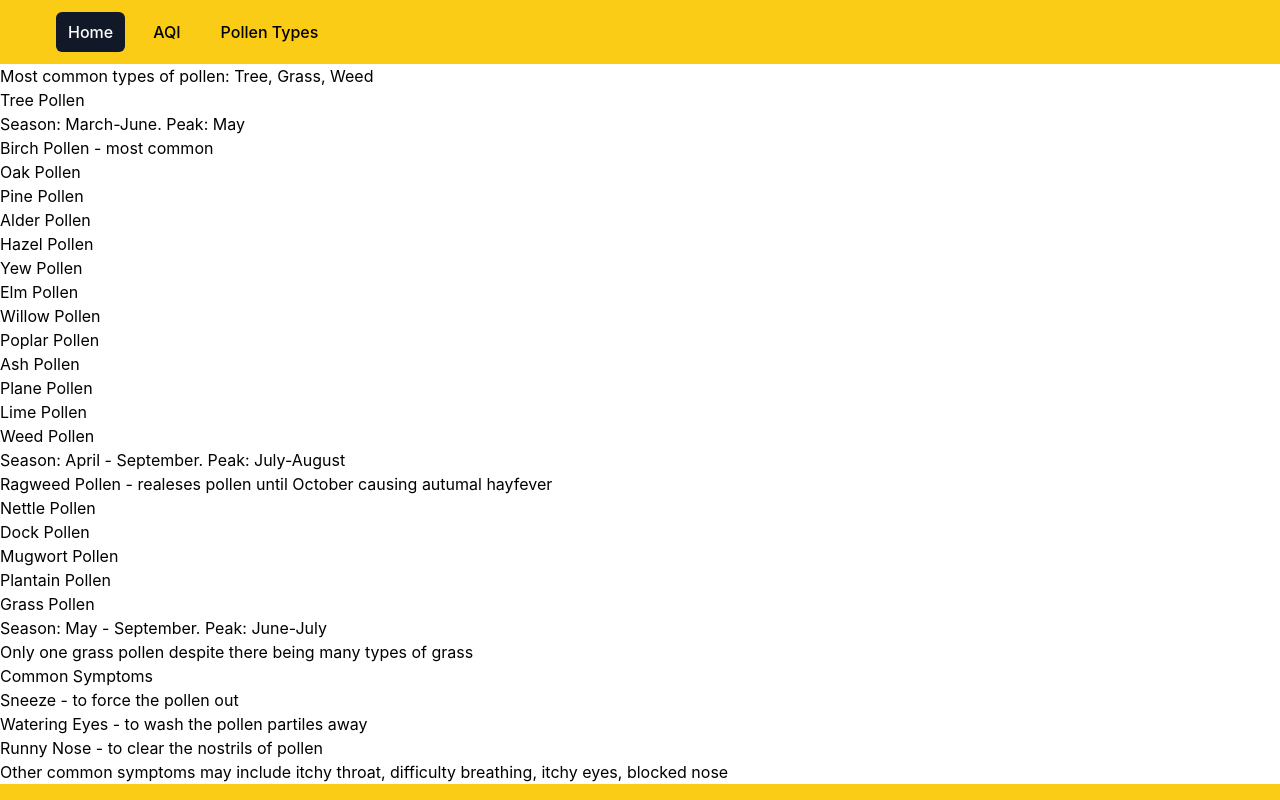
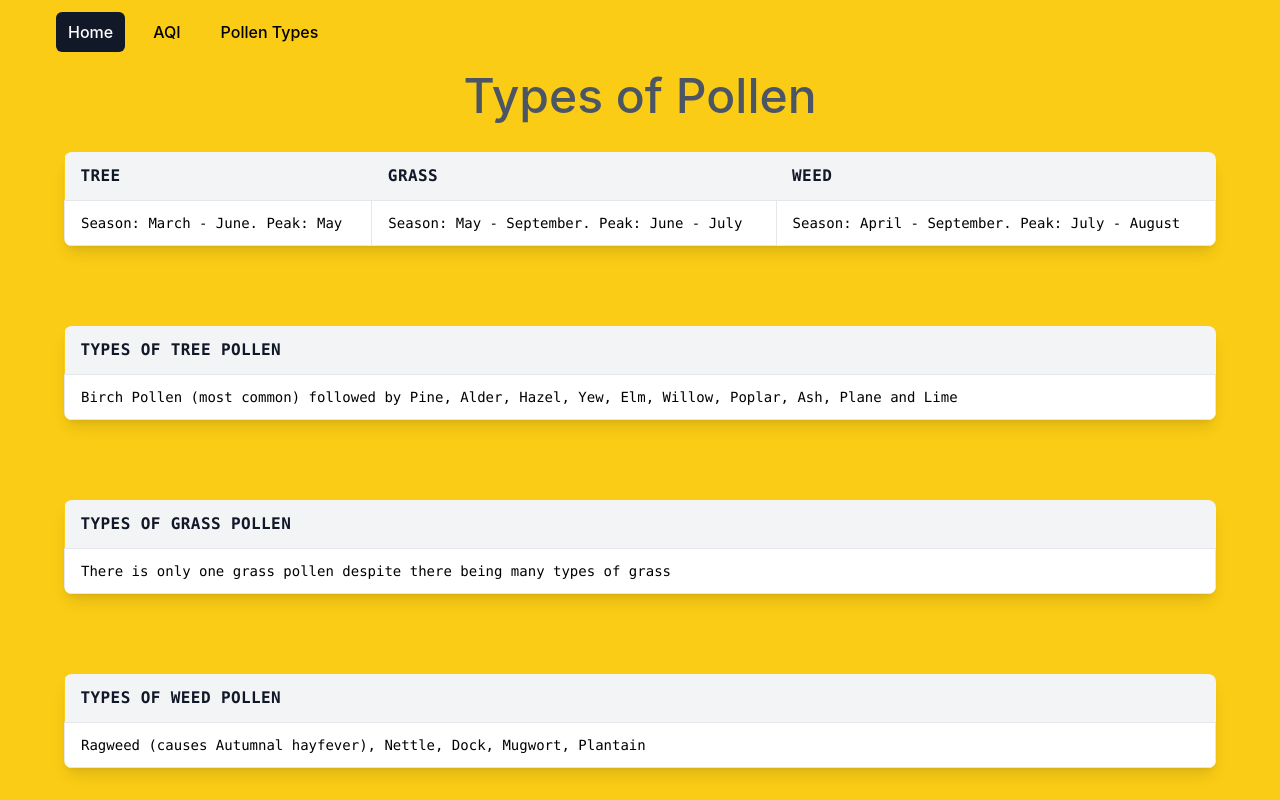
Before and after one commit to Pollon-Pollution-Organisation/pollen-and-pollution, a React (Create React App) app: page /#/pollen_types in a window 1280 px wide. Shown: the top 800 px of the page. Built offline with nearby package versions, Linux system fonts and the light colour scheme; the HTML template or start-up script is replaced by a standard one.

Commit message:
added basic tables showing different pollen types

```diff
--- a/src/components/PollenTypesPage/PollenTypesPage.js
+++ b/src/components/PollenTypesPage/PollenTypesPage.js
@@ -8,57 +8,106 @@ import React from 'react';
 
 function PollenTypesPage() {
     return (
-        <div>
-<h3>Most common types of pollen: Tree, Grass, Weed</h3>
 
-<h4> Tree Pollen </h4>
-<p>Season: March-June. Peak: May</p>
-<ul>
-
-    <li>Birch Pollen - most common</li>
-    <li>Oak Pollen</li>
-    <li>Pine Pollen</li>
-    <li>Alder Pollen</li>
-    <li>Hazel Pollen</li>
-    <li>Yew Pollen</li>
-    <li>Elm Pollen</li>
-    <li>Willow Pollen</li>
-    <li>Poplar Pollen</li>
-    <li>Ash Pollen</li>
-    <li>Plane Pollen</li>
-    <li>Lime Pollen</li>
-    </ul>
-
-    <h4> Weed Pollen </h4>
-    <p>Season: April - September. Peak: July-August</p>
-<ul>
-    <li>Ragweed Pollen - realeses pollen until October causing autumal hayfever</li>
-    <li>Nettle Pollen</li>
-    <li>Dock Pollen</li>
-    <li>Mugwort Pollen</li>
-    <li>Plantain Pollen</li>
-    </ul>
+        <main className='bg-yellow-400 px-10'>
 
 
-    <h4> Grass Pollen </h4>
-    <p>Season: May - September. Peak: June-July</p>
-<ul>
-    <li>Only one grass pollen despite there being many types of grass</li>
-    </ul>
+            <div className="flex justify-center">
+                <h3 className='text-5xl py-2 text-gray-600 font-medium'>
+                    Types of Pollen
+                </h3>
+            </div>
 
-    <h4> Common Symptoms </h4>
-<ul>
-    <li>Sneeze - to force the pollen out</li>
-    <li>Watering Eyes - to wash the pollen partiles away</li>
-    <li>Runny Nose - to clear the nostrils of pollen</li>
 
-    <p> Other common symptoms may include itchy throat, difficulty breathing, itchy eyes, blocked nose</p>
+            <section className="container mx-auto p-6 font-mono">
+                <div className="w-full mb-8 overflow-hidden rounded-lg shadow-lg">
+                    <div className="w-full overflow-x-auto">
+                        <table className="w-full">
+                            <thead>
+                                <tr className="text-md font-semibold tracking-wide text-left text-gray-900 bg-gray-100 uppercase border-b border-gray-600">
+                                    <th className="px-4 py-3">Tree</th>
+                                    <th className="px-4 py-3">Grass</th>
+                                    <th className="px-4 py-3">Weed</th>
+                                </tr>
+                            </thead>
 
-    </ul>
+                            <tbody className="bg-white">
+                                <tr clasNames="text-gray-700">
+                                    <td className="px-4 py-3 text-sm border">Season: March - June. Peak: May</td>
+                                    <td className="px-4 py-3 text-sm border">Season: May - September. Peak: June - July</td>
+                                    <td className="px-4 py-3 text-sm border">Season: April - September. Peak: July - August</td>
+                                </tr>
+                            </tbody>
+                        </table>
+                    </div>
+                </div>
+            </section>
 
-        </div>
+            <section className="container mx-auto p-6 font-mono">
+                <div className="w-full mb-8 overflow-hidden rounded-lg shadow-lg">
+                    <div className="w-full overflow-x-auto">
+                        <table className="w-full">
+                            <thead>
+                                <tr className="text-md font-semibold tracking-wide text-left text-gray-900 bg-gray-100 uppercase border-b border-gray-600">
+                                    <th className="px-4 py-3">Types of Tree Pollen</th>
+                                </tr>
+                            </thead>
+
+                            <tbody className="bg-white">
+                                <tr clasNames="text-gray-700">
+                                    <td className="px-4 py-3 text-sm border">Birch Pollen (most common) followed by Pine, Alder, Hazel, Yew, Elm, Willow, Poplar, Ash, Plane and Lime</td>
+                                </tr>
+                            </tbody>
+                        </table>
+                    </div>
+                </div>
+            </section>
+
+            <section className="container mx-auto p-6 font-mono">
+                <div className="w-full mb-8 overflow-hidden rounded-lg shadow-lg">
+                    <div className="w-full overflow-x-auto">
+                        <table className="w-full">
+                            <thead>
+                                <tr className="text-md font-semibold tracking-wide text-left text-gray-900 bg-gray-100 uppercase border-b border-gray-600">
+                                    <th className="px-4 py-3">Types of Grass Pollen</th>
+                                </tr>
+                            </thead>
+
+                            <tbody className="bg-white">
+                                <tr clasNames="text-gray-700">
+                                    <td className="px-4 py-3 text-sm border">There is only one grass pollen despite there being many types of grass</td>
+                                </tr>
+                            </tbody>
+                        </table>
+                    </div>
+                </div>
+            </section>
+
+            <section className="container mx-auto p-6 font-mono">
+                <div className="w-full mb-8 overflow-hidden rounded-lg shadow-lg">
+                    <div className="w-full overflow-x-auto">
+                        <table className="w-full">
+                            <thead>
+                                <tr className="text-md font-semibold tracking-wide text-left text-gray-900 bg-gray-100 uppercase border-b border-gray-600">
+                                    <th className="px-4 py-3">Types of Weed Pollen</th>
+                                </tr>
+                            </thead>
+
+                            <tbody className="bg-white">
+                                <tr clasNames="text-gray-700">
+                                    <td className="px-4 py-3 text-sm border">Ragweed (causes Autumnal hayfever), Nettle, Dock, Mugwort, Plantain</td>
+                                </tr>
+                            </tbody>
+                        </table>
+                    </div>
+                </div>
+            </section>
+
+        </main>
+
+
     )
 
-};
+}
 
 export default PollenTypesPage
```
